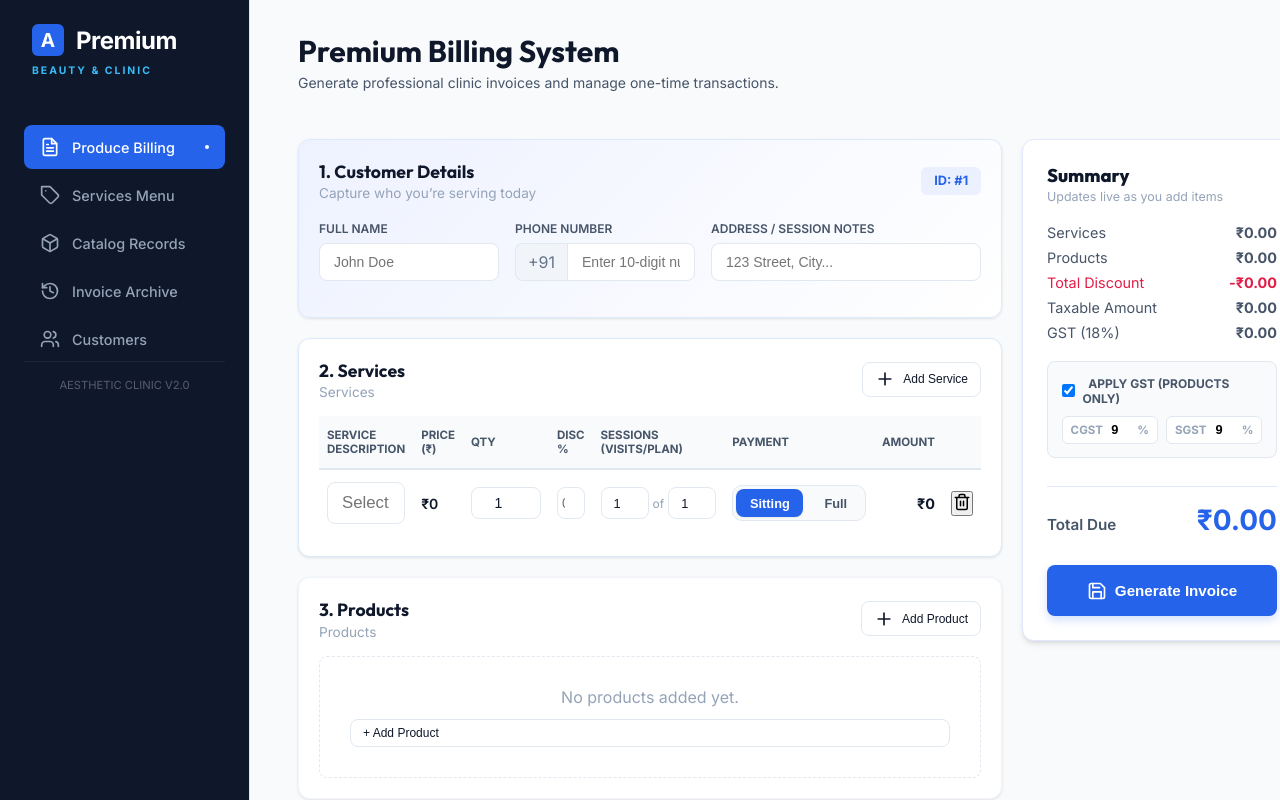
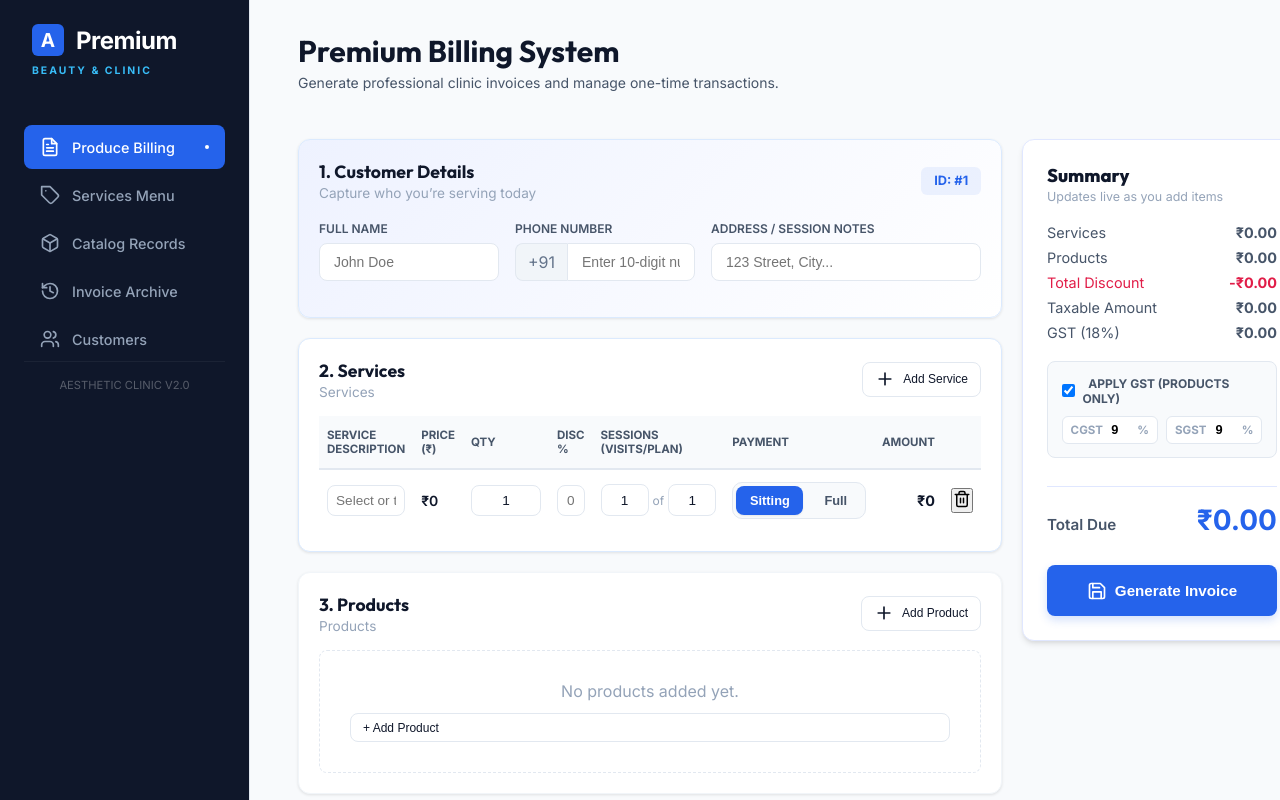
Before and after one commit to DineshTechCrafts/Beauty-Parlour-Billing-System, a React (Vite) app in the folder billing-app/: page / in a window 1280 px wide. Built offline with nearby package versions, Linux system fonts and the light colour scheme.

Commit message:
FIX : searching with IDand Search croping is FIXED

```diff
--- a/billing-app/src/components/BillingTab.tsx
+++ b/billing-app/src/components/BillingTab.tsx
@@ -71,14 +71,15 @@ const ComboSelect: React.FC<{
 
     const filtered = options.filter(o =>
         o.description.toLowerCase().includes(search.toLowerCase()) ||
-        (o.category || '').toLowerCase().includes(search.toLowerCase())
+        (o.category || '').toLowerCase().includes(search.toLowerCase()) ||
+        (o.id || '').toLowerCase().includes(search.toLowerCase())
     );
 
     return (
         <div ref={wrapperRef} style={{ position: 'relative', width: '100%' }}>
             <input
                 className="form-control"
-                style={{ fontSize: '1.05rem', fontWeight: 500 }}
+                style={{ fontSize: '0.85rem', fontWeight: 500 }}
                 placeholder={placeholder}
                 value={displayValue || ''}
                 onChange={e => {
@@ -117,8 +118,11 @@ const ComboSelect: React.FC<{
                             onMouseEnter={e => (e.currentTarget.style.backgroundColor = '#f8fafc')}
                             onMouseLeave={e => (e.currentTarget.style.backgroundColor = 'transparent')}
                         >
-                            <span style={{ fontSize: '1.05rem', fontWeight: 500, color: 'var(--text-primary)' }}>{opt.description}</span>
-                            <span style={{ color: 'var(--text-secondary)', fontSize: '0.95rem' }}>₹{Number(opt.price).toLocaleString()}</span>
+                            <span style={{ fontSize: '0.875rem', fontWeight: 500, color: 'var(--text-primary)' }}>
+                                {opt.description}
+                                <span style={{ fontSize: '0.72rem', color: 'var(--text-muted)', marginLeft: '6px' }}>({opt.id})</span>
+                            </span>
+                            <span style={{ color: 'var(--text-secondary)', fontSize: '0.85rem' }}>₹{Number(opt.price).toLocaleString()}</span>
                         </div>
                     ))}
                     {filtered.length === 0 && <div style={{ padding: '0.75rem 1rem', color: 'var(--text-muted)' }}>Type to set as manual entry</div>}
--- a/billing-app/src/components/InventoryTab.tsx
+++ b/billing-app/src/components/InventoryTab.tsx
@@ -66,7 +66,8 @@ export const InventoryTab: React.FC<InventoryTabProps> = ({ inventory, saveInven
     const filtered = inventory.filter(i => {
         const matchesType = filterType === 'All' || i.type === filterType;
         const matchesSearch = (i.description || '').toLowerCase().includes(search.toLowerCase()) ||
-            (i.category || '').toLowerCase().includes(search.toLowerCase());
+            (i.category || '').toLowerCase().includes(search.toLowerCase()) ||
+            (i.id || '').toLowerCase().includes(search.toLowerCase());
         return matchesType && matchesSearch;
     }).sort((a, b) => (a.description || '').localeCompare(b.description || ''));
 
--- a/billing-app/src/index.css
+++ b/billing-app/src/index.css
@@ -466,14 +466,30 @@ tr:last-child td {
 }
 
 /* Column templates for services and products */
-.col-desc { width: 35%; }
-.col-price { width: 14%; }
-.col-qty { width: 9%; }
-.col-disc { width: 9%; }
-.col-sessions { width: 16%; }
-.col-payment { width: 15%; }
-.col-amount { width: 12%; text-align: right; }
-.col-action { width: 6%; text-align: center; }
+.col-desc { width: 42%; }
+.col-price { width: 10%; }
+.col-qty { width: 6%; }
+.col-disc { width: 7%; }
+.col-sessions { width: 14%; }
+.col-payment { width: 10%; }
+.col-amount { width: 8%; text-align: right; }
+.col-action { width: 3%; text-align: center; }
+
+.billing-table .form-control {
+  padding: 0.45rem 0.5rem !important;
+  font-size: 0.85rem !important;
+}
+
+/* Hide number input spinners (up/down arrows) inside the table to prevent number clipping */
+.billing-table input::-webkit-outer-spin-button,
+.billing-table input::-webkit-inner-spin-button {
+  -webkit-appearance: none;
+  margin: 0;
+}
+
+.billing-table input[type=number] {
+  -moz-appearance: textfield;
+}
 
 .value-label {
   font-weight: 600;
```
